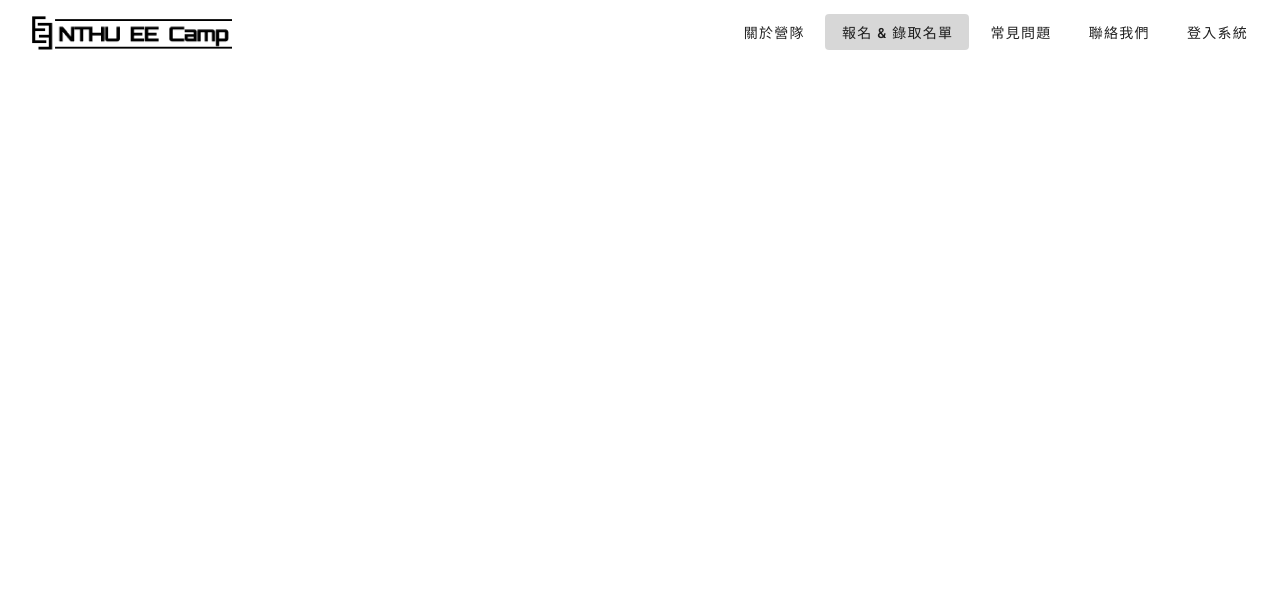
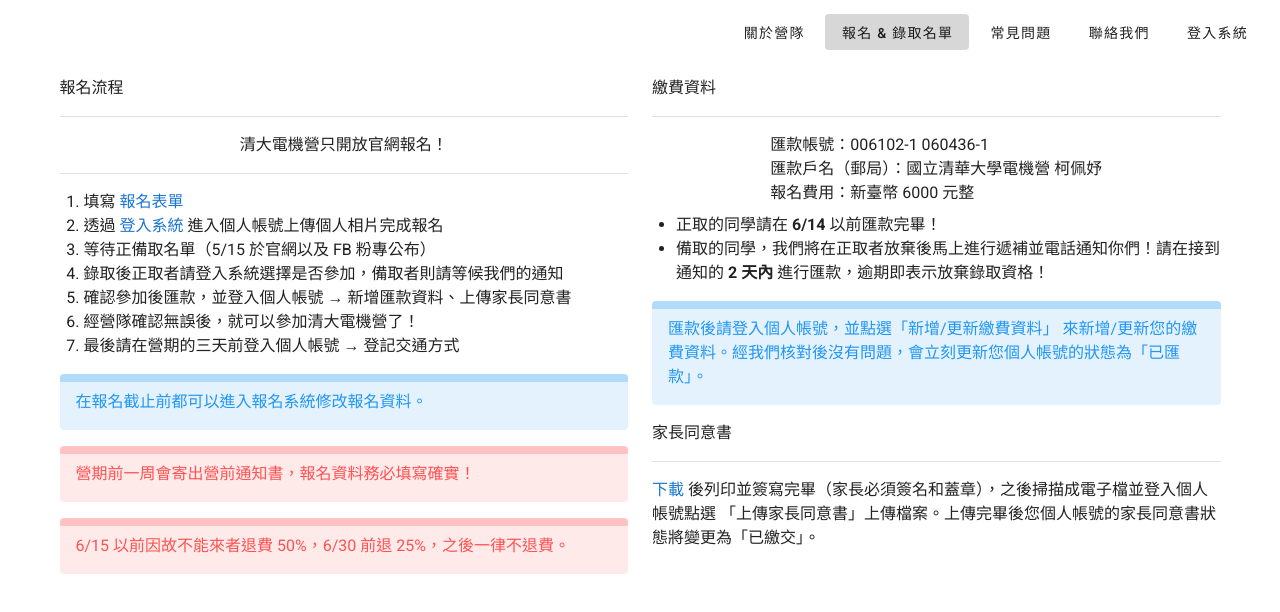
Before and after one commit to ColdeGarage/EECamp-web, a Nuxt app: page /signup in a window 1280 px wide. Shown: the top 612 px of the page. Built offline with nearby package versions, Linux system fonts and the light colour scheme; what vue-youtube would draw is missing.

Commit message:
feat: add signup page

```diff
--- /dev/null
+++ b/pages/signup.vue
@@ -0,0 +1,95 @@
+<template>
+  <v-container>
+    <v-row>
+      <v-col cols="12" md="6">
+        <div class="text-Heading30">報名流程</div>
+        <v-divider class="my-4" />
+        <div class="my-4 text-Heading20 d-flex justify-center">
+          清大電機營只開放官網報名！
+        </div>
+        <v-divider class="my-4" />
+        <ol>
+          <li>
+            填寫
+            <a href="/register" target="_blank" class="text-decoration-none">
+              報名表單
+            </a>
+          </li>
+          <li>
+            透過
+            <a href="/login" class="text-decoration-none">登入系統</a>
+            進入個人帳號上傳個人相片完成報名
+          </li>
+          <li>等待正備取名單（{{ AnnounceTime }} 於官網以及 FB 粉專公布）</li>
+          <li>錄取後正取者請登入系統選擇是否參加，備取者則請等候我們的通知</li>
+          <li>確認參加後匯款，並登入個人帳號 → 新增匯款資料、上傳家長同意書</li>
+          <li>經營隊確認無誤後，就可以參加清大電機營了！</li>
+          <li>最後請在營期的三天前登入個人帳號 → 登記交通方式</li>
+        </ol>
+        <v-alert text color="info" border="top" class="pa-4 my-4">
+          在報名截止前都可以進入報名系統修改報名資料。
+        </v-alert>
+        <v-alert text color="error" border="top" class="pa-4 my-4">
+          營期前一周會寄出營前通知書，報名資料務必填寫確實！
+        </v-alert>
+        <v-alert text color="error" border="top" class="pa-4 my-4">
+          {{ refundFifty }} 以前因故不能來者退費 50%，{{ refundTwenty }} 前退
+          25%，之後一律不退費。
+        </v-alert>
+      </v-col>
+      <v-col cols="12" md="6">
+        <div>
+          <div class="text-Heading30">繳費資料</div>
+          <v-divider class="my-4" />
+          <div class="d-flex justify-center my-2">
+            匯款帳號：006102-1 060436-1
+            <br />
+            匯款戶名（郵局）：{{ remittanceAccName }}
+            <br />
+            報名費用：新臺幣 {{ registerFee }} 元整
+          </div>
+          <ul>
+            <li>
+              正取的同學請在
+              <strong>{{ remittanceTime }}</strong>
+              以前匯款完畢！
+            </li>
+            <li>
+              備取的同學，我們將在正取者放棄後馬上進行遞補並電話通知你們！請在接到通知的
+              <strong>2 天內</strong>
+              進行匯款，逾期即表示放棄錄取資格！
+            </li>
+          </ul>
+          <v-alert text color="info" border="top" class="pa-4 my-4">
+            匯款後請登入個人帳號，並點選「新增/更新繳費資料」
+            來新增/更新您的繳費資料。經我們核對後沒有問題，會立刻更新您個人帳號的狀態為「已匯款」。
+          </v-alert>
+        </div>
+        <div>
+          <div class="text-Heading30">家長同意書</div>
+          <v-divider class="my-4" />
+          <a href="/pdf/consent.pdf" class="text-decoration-none">下載</a>
+          後列印並簽寫完畢（家長必須簽名和蓋章），之後掃描成電子檔並登入個人帳號點選
+          「上傳家長同意書」上傳檔案。上傳完畢後您個人帳號的家長同意書狀態將變更為「已繳交」。
+        </div>
+      </v-col>
+    </v-row>
+  </v-container>
+</template>
+
+<script>
+export default {
+  data: () => ({
+    refundFifty: '6/15',
+    refundTwenty: '6/30',
+    AnnounceTime: '5/15',
+    remittanceAccName: '國立清華大學電機營 柯佩妤',
+    registerFee: 6000,
+    remittanceTime: '6/14'
+  })
+};
+</script>
+
+<style lang="scss" scoped>
+//
+</style>
```
Also changed, not shown: static/images/mail.jpeg (added), 1 other file (tests, documents, lock files or other folders).
